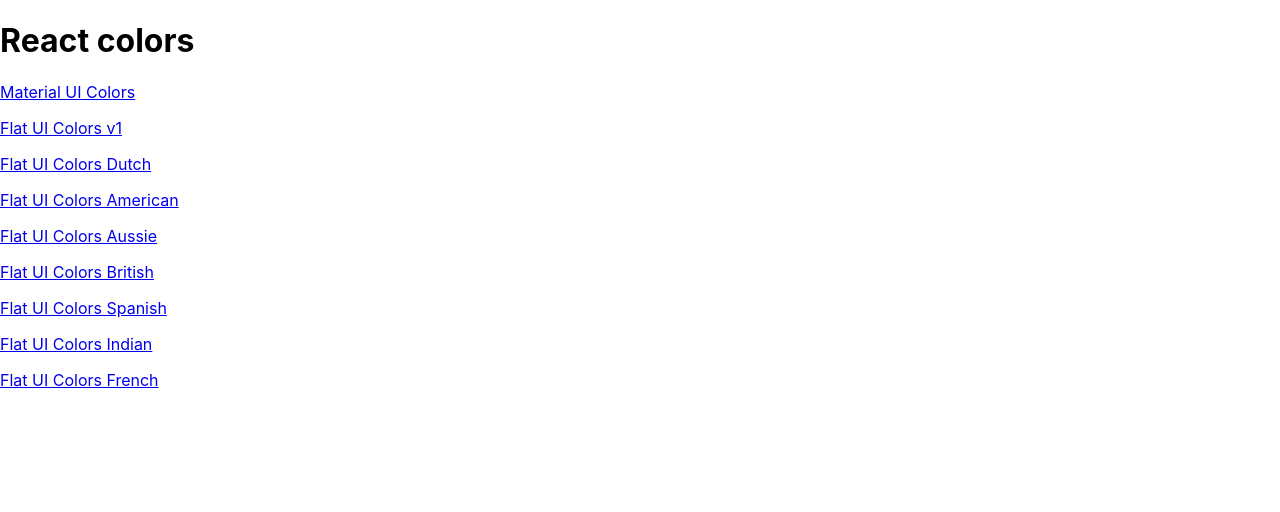
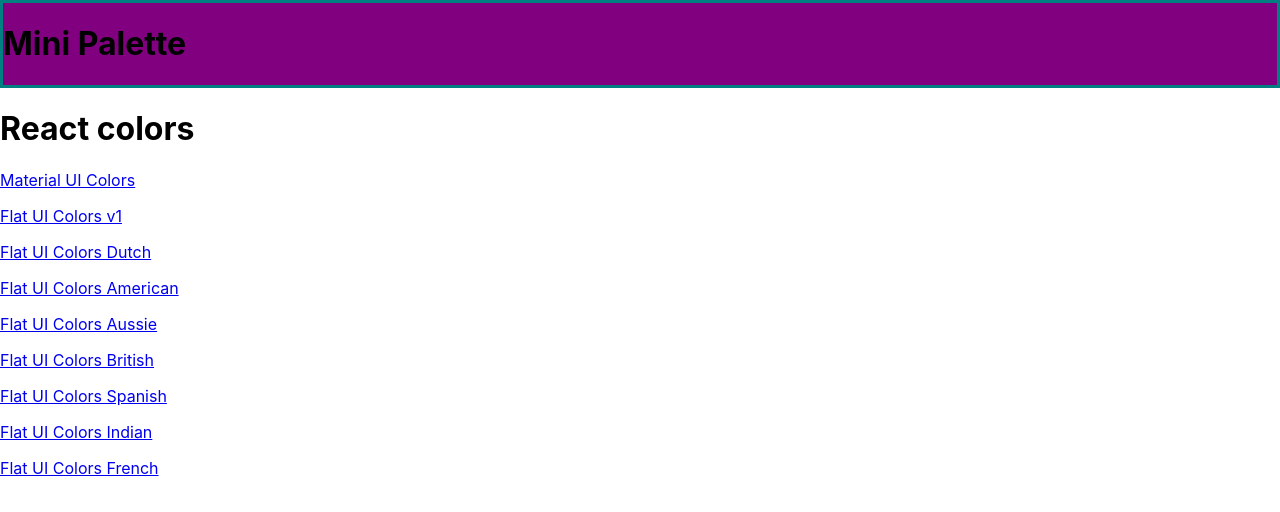
Before and after one commit to St3ve89/react-colors-app, a React (Create React App) app: page / in a window 1280 px wide. Shown: the top 512 px of the page. Built offline with nearby package versions, Linux system fonts and the light colour scheme.

Commit message:
Introducing withStyles HOC

```diff
--- /dev/null
+++ b/src/components/miniPalette/MiniPalette.js
@@ -0,0 +1,21 @@
+import React from 'react';
+import { withStyles } from '@material-ui/styles';
+
+const styles = {
+  main: {
+    backgroundColor: "purple",
+    border: "3px solid teal"
+  }
+}
+
+function MiniPalette(props) {
+  const {classes} = props;
+  console.log(classes)
+  return (
+    <div className={classes.main}>
+      <h1>Mini Palette</h1>
+    </div>
+  )
+}
+
+export default withStyles(styles)(MiniPalette);
--- a/src/components/paletteList/PaletteList.js
+++ b/src/components/paletteList/PaletteList.js
@@ -1,4 +1,5 @@
 import React, { Component } from 'react';
+import MiniPalette from '../miniPalette/MiniPalette';
 import { Link } from 'react-router-dom';
 
 class PaletteList extends Component {
@@ -7,6 +8,7 @@
 
     return (
       <div>
+        <MiniPalette />
         <h1>React colors</h1>
         {palettes.map(palette => (
           <p>
```
